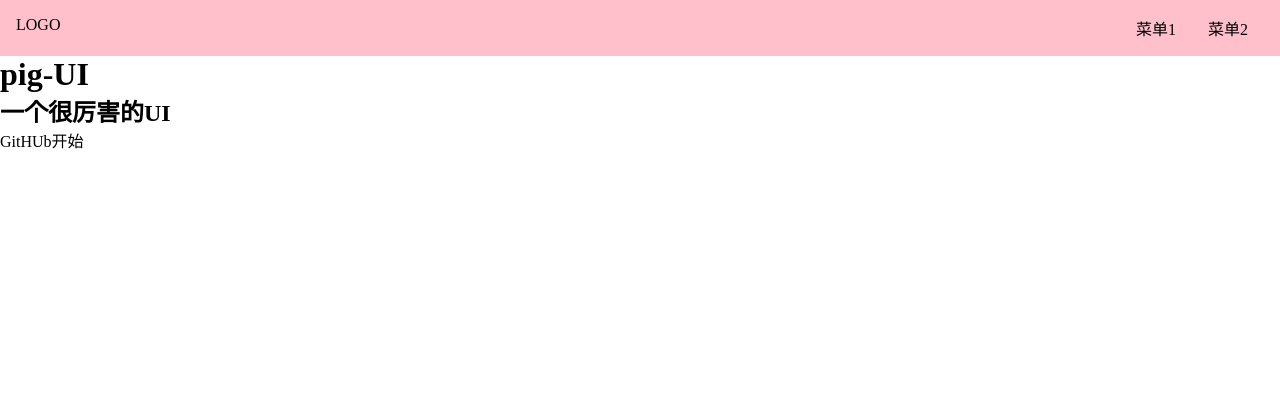
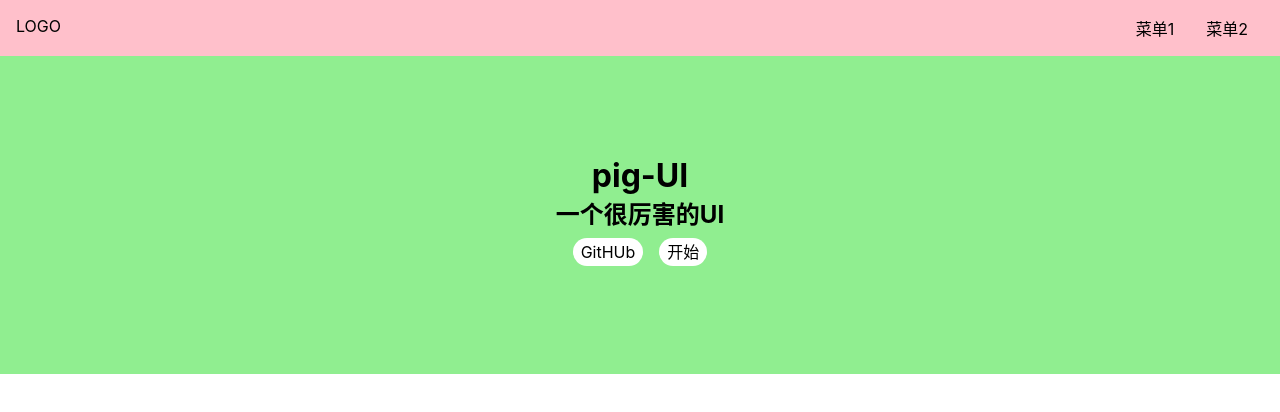
Before and after one commit to lgm11/pig-ui, a Vue app: page /#/ in a window 1280 px wide. Shown: the top 412 px of the page. Built offline with nearby package versions, Linux system fonts and the light colour scheme.

Commit message:
初始化aside

```diff
--- a/src/index.scss
+++ b/src/index.scss
@@ -20,5 +20,12 @@
   color: inherit;
   &:hover {
     border-bottom: 1px solid;
+    cursor: pointer;
   }
 }
+body {
+  font-size: 16px;
+  // 为什么这样写 font-family
+  // 答案见 https://github.com/zenozeng/fonts.css/
+  font-family: -apple-system, "Noto Sans", "Helvetica Neue", Helvetica, "Nimbus Sans L", Arial, "Liberation Sans", "PingFang SC", "Hiragino Sans GB", "Noto Sans CJK SC", "Source Han Sans SC", "Source Han Sans CN", "Microsoft YaHei", "Wenquanyi Micro Hei", "WenQuanYi Zen Hei", "ST Heiti", SimHei, "WenQuanYi Zen Hei Sharp", sans-serif;
+}
--- a/src/views/Doc.vue
+++ b/src/views/Doc.vue
@@ -2,7 +2,23 @@
   <div>
     <Topnav />
     <div class="content">
-      <aside>边栏</aside>
+      <aside>
+        <h2>组件列表</h2>
+        <ol>
+          <li>
+            <router-link to="/doc/switch">Switch组件</router-link>
+          </li>
+          <li>
+            <router-link to="/doc/button">Button组件</router-link>
+          </li>
+          <li>
+            <router-link to="/doc/dialog">Dialog组件</router-link>
+          </li>
+          <li>
+            <router-link to="/doc/tabs">Tabs组件</router-link>
+          </li>
+        </ol>
+      </aside>
       <main>主内容</main>
     </div>
   </div>
--- a/src/views/Home.vue
+++ b/src/views/Home.vue
@@ -5,8 +5,8 @@
       <h1>pig-UI</h1>
       <h2>一个很厉害的UI</h2>
       <p class="actions">
-        <a href="">GitHUb</a>
-        <a href="">开始</a>
+        <a href="https://github.com">GitHUb</a>
+        <router-link to="/doc">开始</router-link>
       </p>
     </div>
   </div>
@@ -20,4 +20,25 @@
 </script>
 
 <style lang="scss" scoped>
+.banner {
+  padding: 100px 0;
+  display: flex;
+  justify-content: center;
+  align-items: center;
+  flex-direction: column;
+  background: lightgreen;
+  > .actions {
+    padding: 8px 0;
+    a {
+      margin: 0 8px;
+      background: #fff;
+      display: inline-block;
+      $h: 28px;
+      height: $h;
+      line-height: $h;
+      border-radius: $h/2;
+      padding: 0 8px;
+    }
+  }
+}
 </style>
```
